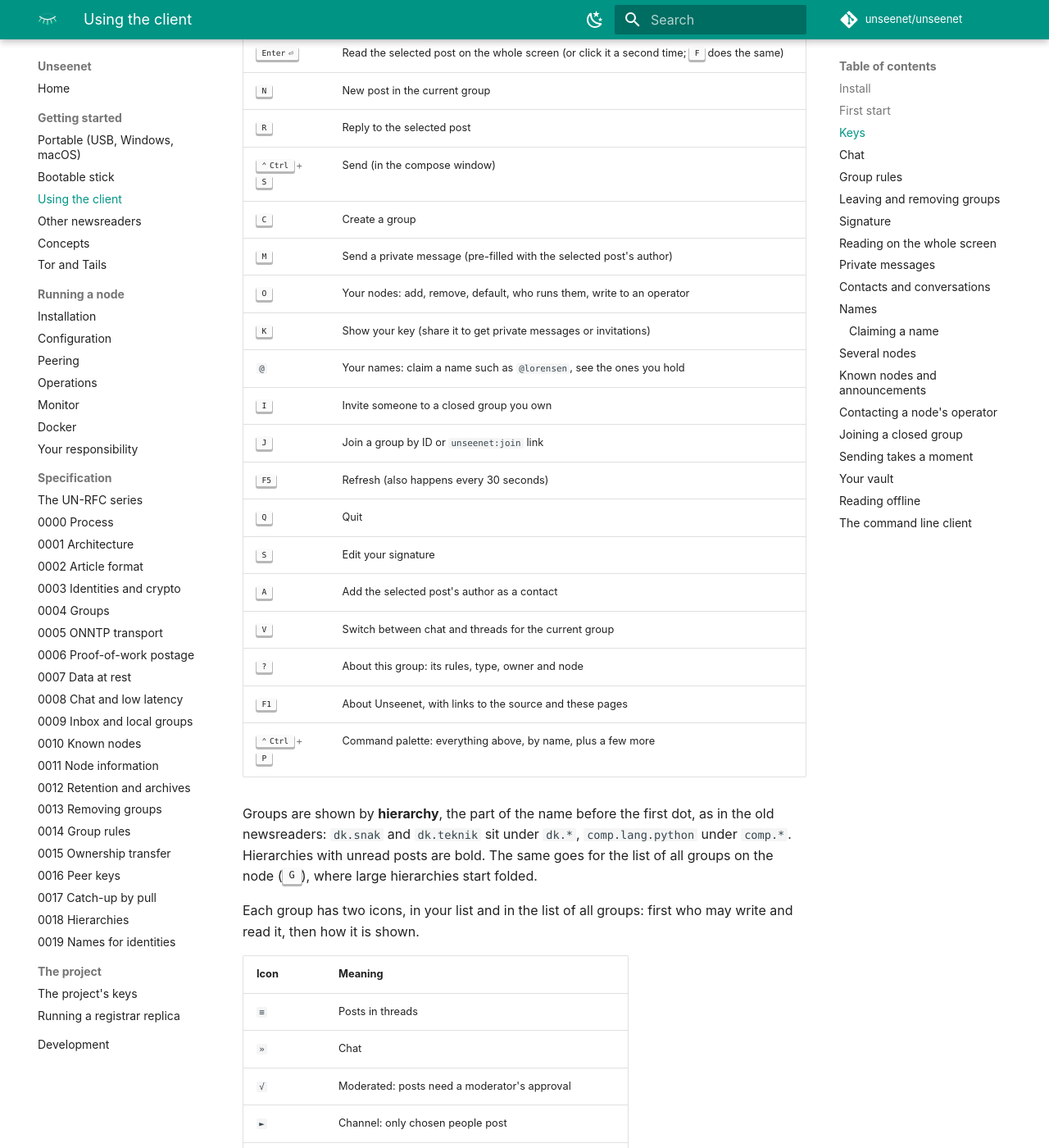
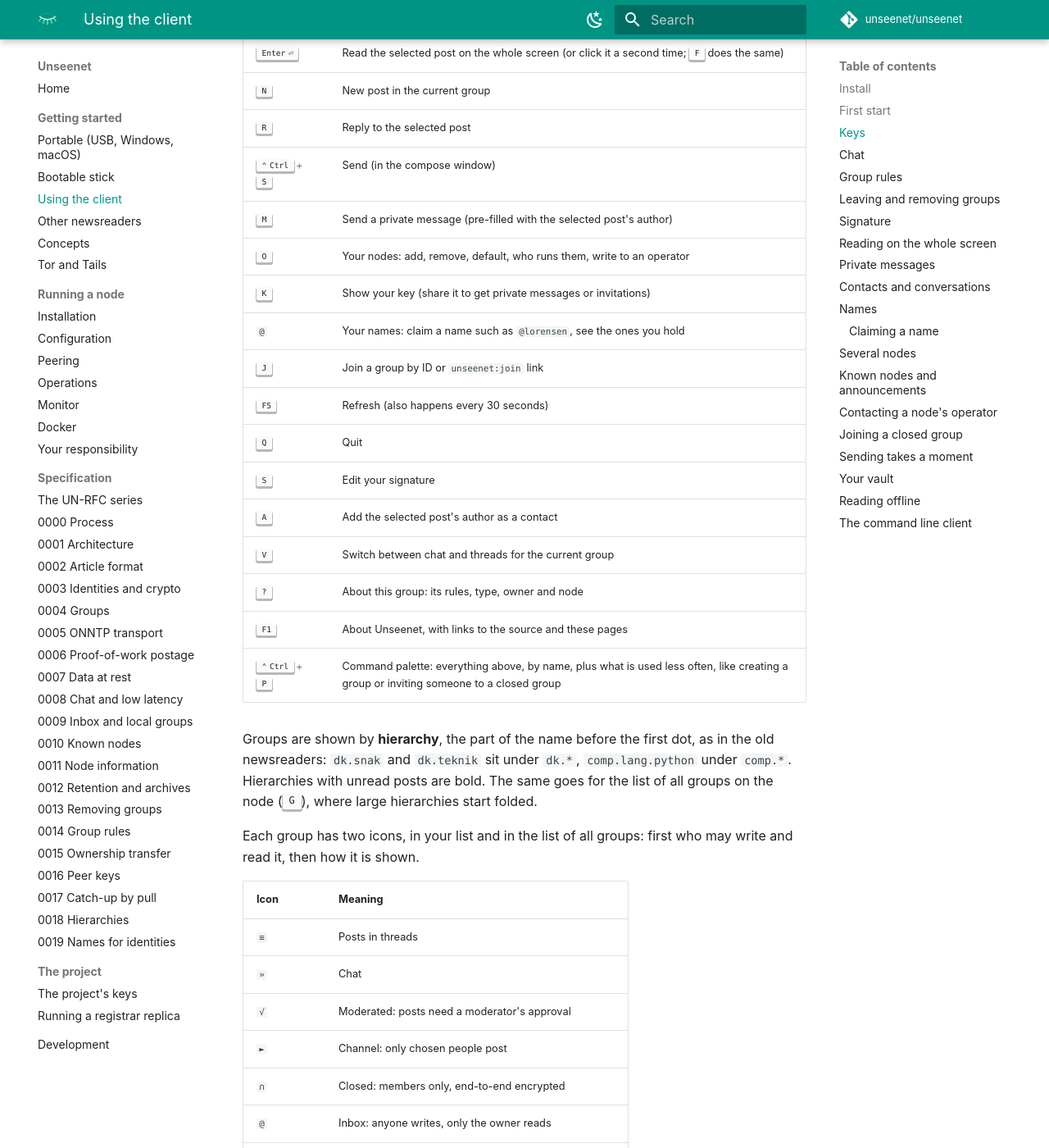
Before and after one commit to unseenet/unseenet, an MkDocs documentation site: the page built from docs/client.md, in a window 1280 px wide and 1400 px high, scrolled down 1676 px. Shown: the whole window at 82% size. Built offline with MkDocs 1.6.1 and Material for MkDocs 9.7.7, drawn with Linux system fonts in a browser that asks for light colours; comment, search, counter and statistics services are not loaded; some of the changed text lies outside the part shown.

Commit message:
Client: footer shortcuts for daily use only
Create group (c) and invite (i) are now only in the command palette.
Nodes (o), my key (k) and about (F1) still work but are hidden in the
footer. About group (?) is shown.

Closes #50

```diff
--- a/docs/client.md
+++ b/docs/client.md
@@ -86,12 +86,10 @@
 | ++n++ | New post in the current group |
 | ++r++ | Reply to the selected post |
 | ++ctrl+s++ | Send (in the compose window) |
-| ++c++ | Create a group |
 | ++m++ | Send a private message (pre-filled with the selected post's author) |
 | ++o++ | Your nodes: add, remove, default, who runs them, write to an operator |
 | ++k++ | Show your key (share it to get private messages or invitations) |
 | `@` | Your names: claim a name such as `@lorensen`, see the ones you hold |
-| ++i++ | Invite someone to a closed group you own |
 | ++j++ | Join a group by ID or `unseenet:join` link |
 | ++f5++ | Refresh (also happens every 30 seconds) |
 | ++q++ | Quit |
@@ -100,7 +98,7 @@
 | ++v++ | Switch between chat and threads for the current group |
 | ++question-mark++ | About this group: its rules, type, owner and node |
 | ++f1++ | About Unseenet, with links to the source and these pages |
-| ++ctrl+p++ | Command palette: everything above, by name, plus a few more |
+| ++ctrl+p++ | Command palette: everything above, by name, plus what is used less often, like creating a group or inviting someone to a closed group |
 
 Groups are shown by **hierarchy**, the part of the name before the first
 dot, as in the old newsreaders: `dk.snak` and `dk.teknik` sit under `dk.*`,
@@ -334,7 +332,7 @@
 Closed groups are end-to-end encrypted, so you need to be invited:
 
 1. Press ++k++ and send your key to the group's owner (any way you like).
-2. The owner presses ++i++ in the group and pastes your key.
+2. The owner selects the group, opens the command palette (++ctrl+p++), chooses **Invite to closed group** and pastes your key.
 3. The owner sends you the `unseenet:join?...` link it shows.
 4. You press ++j++ and paste the link.
 
```
Also changed, not shown: 2 other files.
